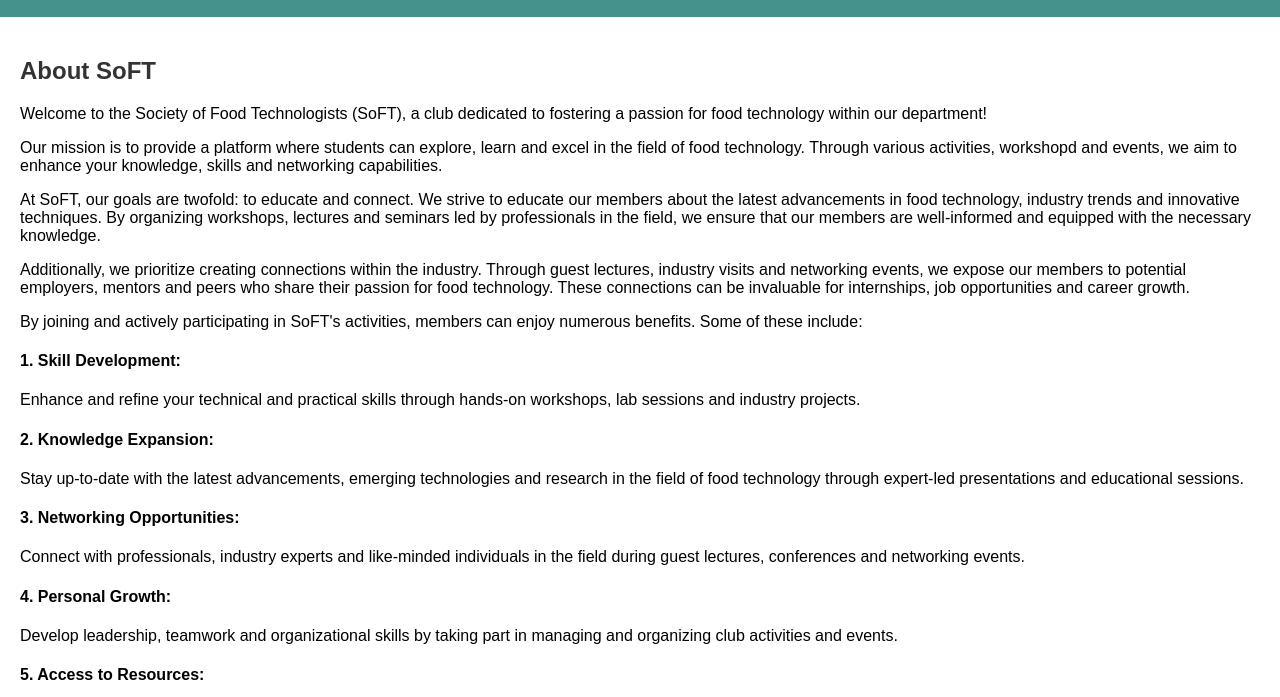
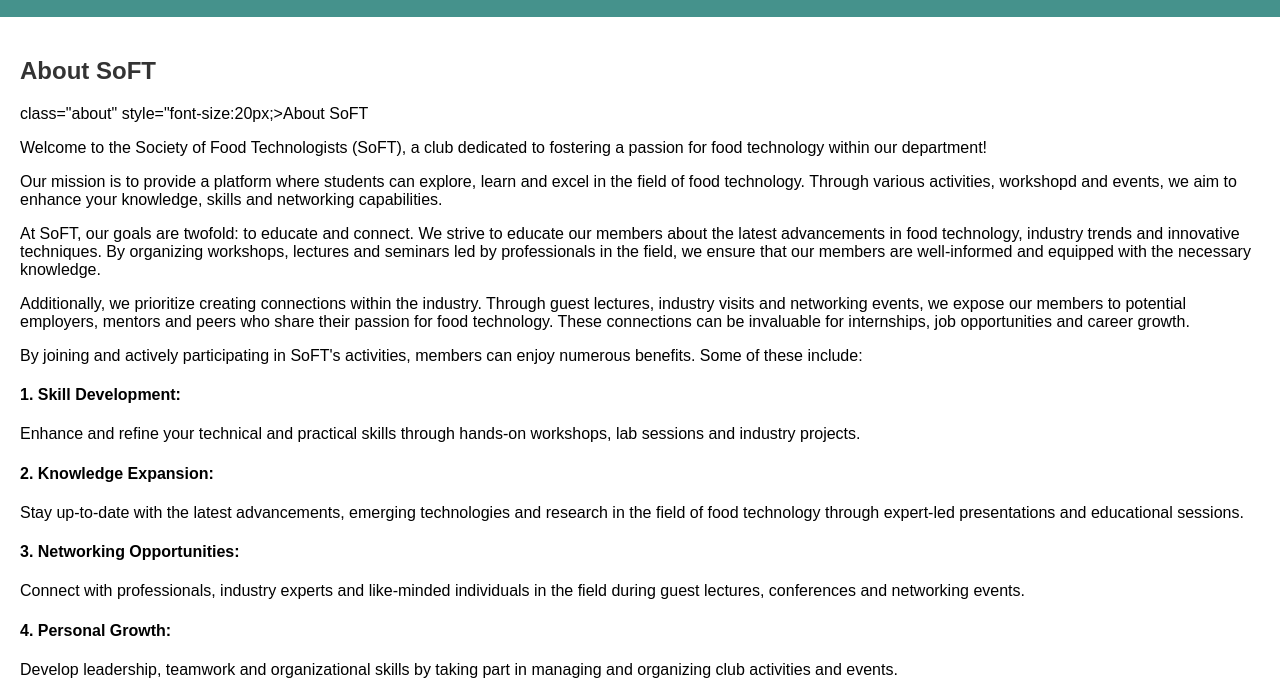
Before and after one commit to pokimaneiscute/soft.recft, a plain HTML site: page index.html in a window 1280 px wide. Shown: the part 77-774 px from the top of the page. Drawn offline with Linux system fonts and the light colour scheme.

Commit message:
Update index.html

```diff
--- a/index.html
+++ b/index.html
@@ -22,6 +22,7 @@
 
         <section if="about">
             <h2>About SoFT</h2>
+            <p> class="about" style="font-size:20px;>About SoFT</p>
             <p>Welcome to the Society of Food Technologists (SoFT),
                 a club dedicated to fostering a passion for food technology
                 within our department!</p>
```
